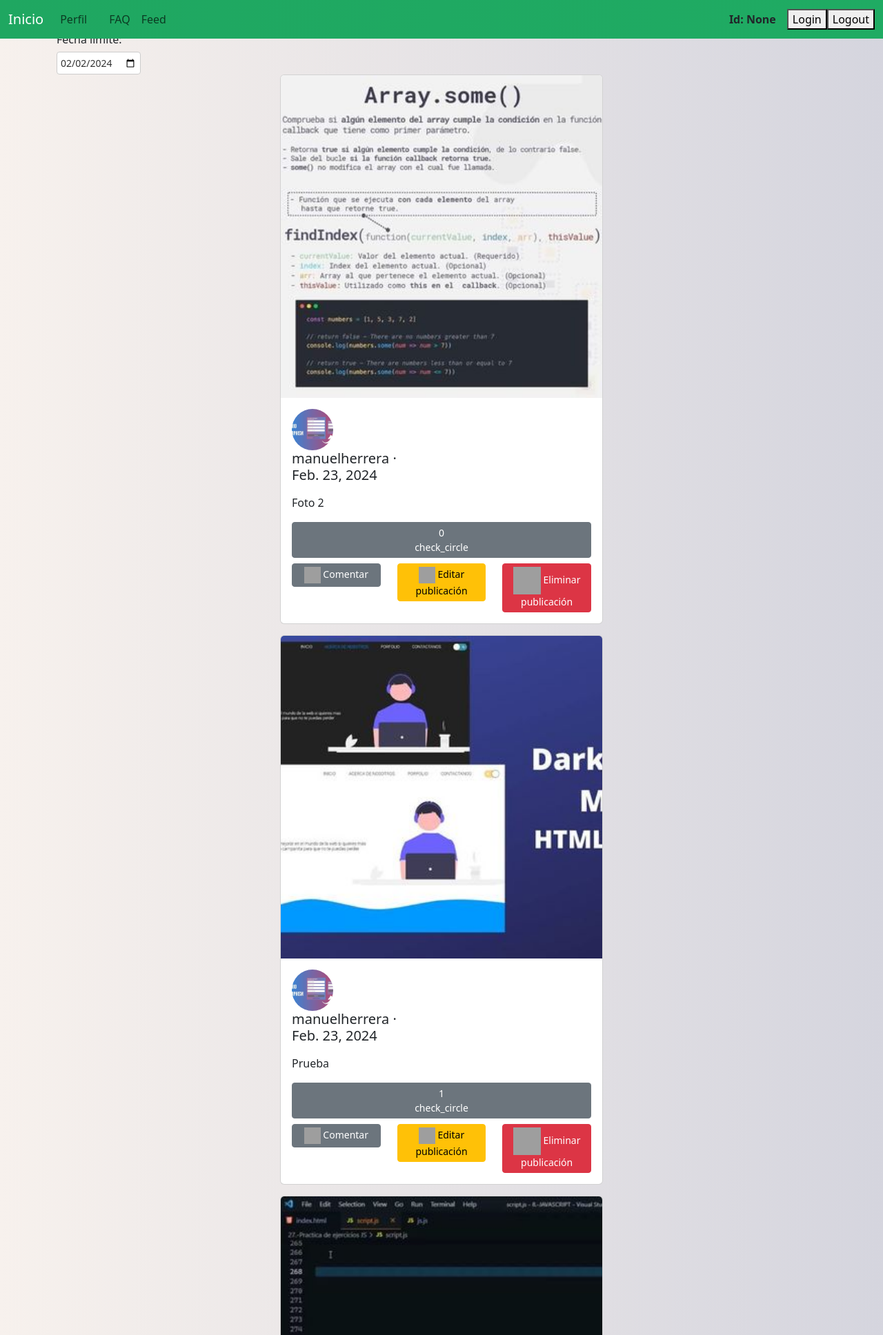
After one commit to alvarors94/TeachGram, a Django app: page /feed in a window 1280 px wide. The commit adds this page. Shown: the top 1936 px of the page at 69% size. Run offline with Django 5.2, Linux system fonts and the light colour scheme; data comes from the database, SQL or seed files in the repository; both versions use the stored data as it was after the commit; grey boxes are pictures that could not be loaded.

Commit message:
Modificamos la apariencia y creamos al pagina de feed, que será la que vea el usuario

```diff
--- a/libreria/templates/base.html
+++ b/libreria/templates/base.html
@@ -32,6 +32,9 @@
                     </li>
                     <li class="nav-item">
                         <a class="nav-link" href="#">FAQ</a>
+                    </li>
+                    <li class="nav-item">
+                        <a class="nav-link" href="{% url 'feed' %}">Feed</a>
                     </li>
                 </ul>
                 <a class="nav-link me-3" href="#"><strong>Id: {{ user.id }}</strong></a>
--- a/libreria/templates/perfil/agregar_comentario.html
+++ b/libreria/templates/perfil/agregar_comentario.html
@@ -56,7 +56,7 @@
         name=""
         id=""
         class="btn btn-danger"
-        href="{% url 'publicaciones'%}"
+        href="{% url 'listado_publicaciones'%}"
         role="button"
         >Cancelar</a>
 
--- /dev/null
+++ b/libreria/templates/perfil/feed.html
@@ -0,0 +1,67 @@
+{% extends "base.html" %}
+{% block titulo %} Feed {% endblock %}
+{% block contenido %}
+
+<h6>Fecha límite:</h6>
+<style>
+    input[type="date"] {
+        padding: 5px;
+        border: 1px solid #ccc;
+        border-radius: 4px;
+        outline: none;
+        font-size: 14px;
+        color: #333;
+    }
+</style>
+<input type="date" id="start" name="trip-start" value="2024-02-02" min="2024-02-02" max="2029-12-31" />
+
+{% for publicacion in publicaciones %}
+<div class="d-flex justify-content-center">
+    <div class="card mb-3" style="width: 468px;">
+        <div style="overflow: hidden; height: 468px;">
+            <img class="card-img-top" src="{{ publicacion.foto_publicacion.url }}" alt="Card image cap" style="width: 100%; height: 100%; object-fit: cover;">
+        </div>
+        <div class="card-body">
+            {% for perfil in perfiles %}
+            {% if perfil.username_id == publicacion.user_id %}
+                <a href="{% url 'ver_perfil' publicacion.user %}" class="no-link-style"><img src="{{ perfil.profile_pic.url }}" height="60" width="60" style="border-radius: 50%;"/></a>
+            {% endif %}
+            {% endfor %}
+            <h5><a href="{% url 'ver_perfil' publicacion.user %}" class="no-link-style">{{publicacion.user}}</a> · <p>{{publicacion.fecha_publicacion }}</p></h5>
+            <p class="card-text">{{ publicacion.descripcion }}</p>
+
+
+
+            <div class="col">
+                <a class="btn btn-secondary btn-sm w-100 mb-2" href="{% url 'ver_comentarios' publicacion.id %}" role="button">
+                    <p class="m-0">{{publicacion.numero_de_comentarios }}</p>
+                    <span class="material-symbols-outlined">check_circle</span>
+                </a>
+            </div>
+
+            <div class="row">
+                <div class="col">
+                    <a class="btn btn-secondary btn-sm w-100 mb-2" href="{% url 'agregar_comentario' publicacion.id %}" role="button">
+                        <img width="24" height="24" src="https://img.icons8.com/cotton/64/000000/speech-bubble-with-dots.png" alt="speech-bubble-with-dots"/>
+                        Comentar
+                    </a>
+                </div>
+                <div class="col">
+                    <a class="btn btn-warning btn-sm w-100 mb-2" href="{% url 'editar_publicacion' publicacion.id %}" role="button">
+                        <img width="24" height="24" src="https://img.icons8.com/cotton/64/create-new--v1.png" alt="create-new--v1"/>
+                        Editar publicación
+                    </a>
+                </div>
+                <div class="col">
+                    <a class="btn btn-danger btn-sm w-100" href="{% url 'eliminar_publicacion' publicacion.id %}" role="button">
+                        <img width="40" height="40" src="https://img.icons8.com/cotton/64/000000/trash--v1.png" alt="trash--v1"/>
+                        Eliminar publicación
+                    </a>
+                </div>
+            </div>
+        </div>
+    </div>
+</div>
+{% endfor %}
+
+{% endblock %}
--- a/libreria/templates/perfil/form.html
+++ b/libreria/templates/perfil/form.html
@@ -42,7 +42,7 @@ Incluyendo el token de CSRF en el formulario, se garantiza que las solicitudes d
         name=""
         id=""
         class="btn btn-danger"
-        href="{% url 'publicaciones'%}"
+        href="{% url 'listado_publicaciones'%}"
         role="button"
         >Cancelar</a
     >
--- a/libreria/templates/perfil/ver_comentarios.html
+++ b/libreria/templates/perfil/ver_comentarios.html
@@ -3,8 +3,8 @@
 {% block contenido %}
 
 
-        <div class="table-container">
-            <table class="table mt-3000">
+<div class="table-responsive mt-5">
+    <table class="table table-striped table-bordered table-hover">
                 <thead>
                     <tr>
                         <th scope="col">ID Comentario</th>
--- a/libreria/urls.py
+++ b/libreria/urls.py
@@ -12,7 +12,8 @@ urlpatterns = [
     path("crear_publicacion", views.crear_publicacion, name="crear_publicacion"),
     path("editar_publicacion/<int:id>", views.editar_publicacion, name="editar_publicacion"),
     path("eliminar_publicacion/<int:id>", views.eliminar_publicacion, name="eliminar_publicacion"),
-    path("publicaciones", views.ver_publicaciones, name="publicaciones"),
+    path("listado_publicaciones", views.ver_publicaciones, {"template_name": "perfil/listado_publicaciones.html"}, name="listado_publicaciones"),
+    path("feed", views.ver_publicaciones, {"template_name": "perfil/feed.html"}, name="feed"),
     path("ver_comentarios/<int:id>", views.ver_comentarios, name="ver_comentarios"),
     path("agregar_comentario/<int:id>", views.agregar_comentario, name="agregar_comentario"),
     path("perfil/<str:username>", views.ver_perfil, name="ver_perfil"),
--- a/libreria/views.py
+++ b/libreria/views.py
@@ -41,7 +41,7 @@ def crear_publicacion(request):
             publicacion = form_publicacion.save(commit=False)
             publicacion.user_id = request.user.id  # Asigna el id del usuario autenticado
             publicacion.save()
-            return redirect("publicaciones")
+            return redirect("listado_publicaciones")
     else:
         form_publicacion = PublicacionForm()
 
@@ -52,23 +52,28 @@ def editar_publicacion(request,id):
     form_publicacion = PublicacionForm(request.POST or None, request.FILES or None, instance = publicacion)
     if form_publicacion.is_valid() and request.POST:
         form_publicacion.save()
-        return redirect("publicaciones")
+        return redirect("listado_publicaciones")
     return render(request, "perfil/editar_publicacion.html", {"form_publicacion": form_publicacion,'perfiles': perfiles})
 
 def eliminar_publicacion(request,id):
     publicacion = Publicacion.objects.get(id = id)
     publicacion.delete()
-    return redirect("publicaciones")
+    return redirect("listado_publicaciones")
 
-def ver_publicaciones(request):
+def ver_publicaciones(request, template_name):
     publicaciones = Publicacion.objects.all()
-    return render(request, "perfil/publicaciones.html", {"publicaciones": publicaciones, "perfiles": perfiles})
+    comentarios = Comentario.objects.all()  # Obtener todos los comentarios de la publicación específica
+    for publicacion in publicaciones:
+        publicacion.numero_de_comentarios = publicacion.comentarios.count()
+    return render(request, template_name, {"publicaciones": publicaciones, "perfiles": perfiles, "comentarios": comentarios})
+
 
 
 def ver_comentarios(request, id):
     publicacion = Publicacion.objects.get(id=id)
     comentarios = publicacion.comentarios.all()  # Obtener todos los comentarios de la publicación específica
     return render(request, "perfil/ver_comentarios.html", {"publicacion": publicacion, "comentarios": comentarios,'perfiles': perfiles})
+
 
 
 
--- a/static/main.css
+++ b/static/main.css
@@ -1,7 +1,7 @@
 
 .mi-navbar {
   width: 100%;
-  background: linear-gradient(to right, #1fa761, #ffffff);
+  background: linear-gradient(to right, #1fa761, #1fab63);
   margin-bottom: 20px; /* Aumenta el margen inferior */
 }
 
@@ -9,9 +9,14 @@ body{
 
     background: #8e9eab;  /* fallback for old browsers */
     background: -webkit-linear-gradient(to right, #eef2f3, #8e9eab);  /* Chrome 10-25, Safari 5.1-6 */
-    background: linear-gradient(to right, #eef2f3, #b0709f); /* W3C, IE 10+/ Edge, Firefox 16+, Chrome 26+, Opera 12+, Safari 7+ */
+    background: linear-gradient(to right, #f7f1ed, #d5d5de); /* W3C, IE 10+/ Edge, Firefox 16+, Chrome 26+, Opera 12+, Safari 7+ */
 
   }
+
+  .no-link-style {
+    text-decoration: none;
+    color: inherit;
+}
 
   .grid-container {
     display: grid;
```
Also changed, not shown: libreria/templates/perfil/index.html (+6 -6 lines), libreria/templates/perfil/listado_publicaciones.html (renamed from libreria/templates/perfil/publicaciones.html, +5 -3 lines), publicaciones/37363075952_abf93e5a76_b.jpg (added), teachgram.db.
